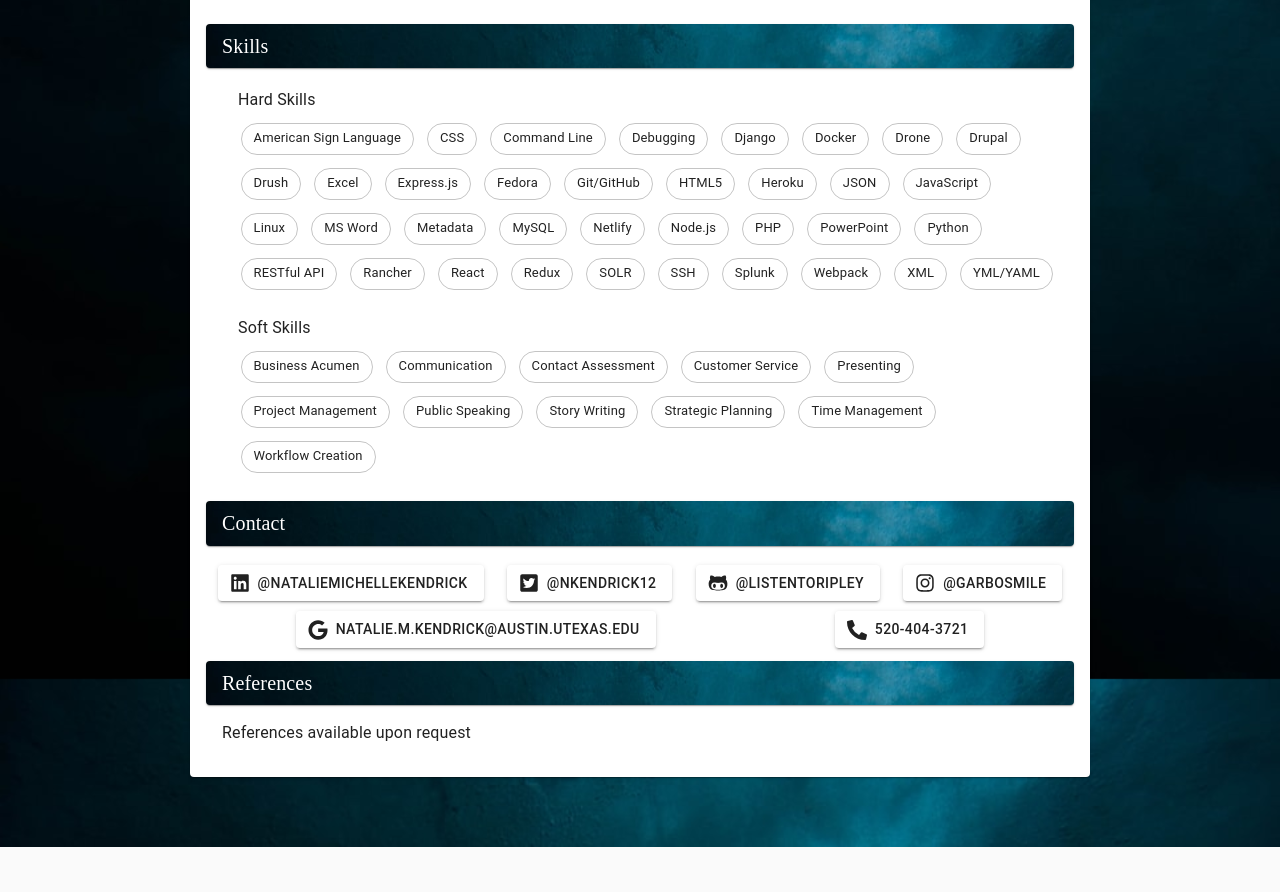
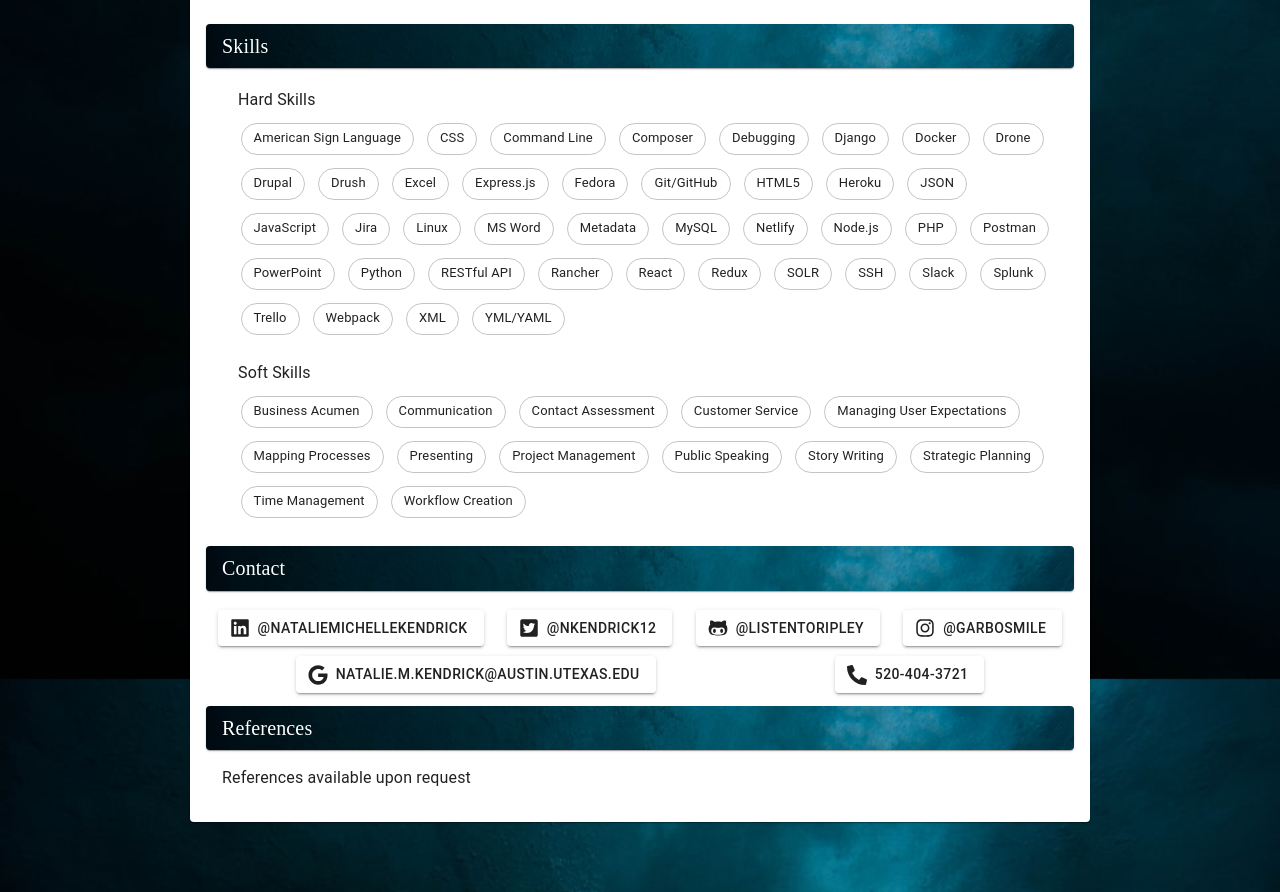
Before and after one commit to listenToRipley/nataliekendrick, a React (Create React App) app: page /resume in a window 1280 px wide. Shown: the part 2200-3092 px from the top of the page. Before the commit the page ends 3047 px from the top, so only its background shows below. Built offline with nearby package versions, Linux system fonts and the light colour scheme.

Commit message:
additional skills

```diff
--- a/src/Components/ResumeSkills.js
+++ b/src/Components/ResumeSkills.js
@@ -53,7 +53,9 @@ const ResumeSkills = () => {
     "Story Writing",
     "Public Speaking",
     "Presenting",
-    "Business Acumen"
+    "Business Acumen",
+    "Managing User Expectations",
+    "Mapping Processes"
     ]
 
     const technologies = [
@@ -92,7 +94,12 @@ const ResumeSkills = () => {
       "American Sign Language",
       "Netlify",
       "Splunk",
-      "Rancher"
+      "Rancher",
+      "Jira",
+      "Slack",
+      "Trello",
+      "Composer",
+      "Postman"
     ]
 
     //better option than list?
```
